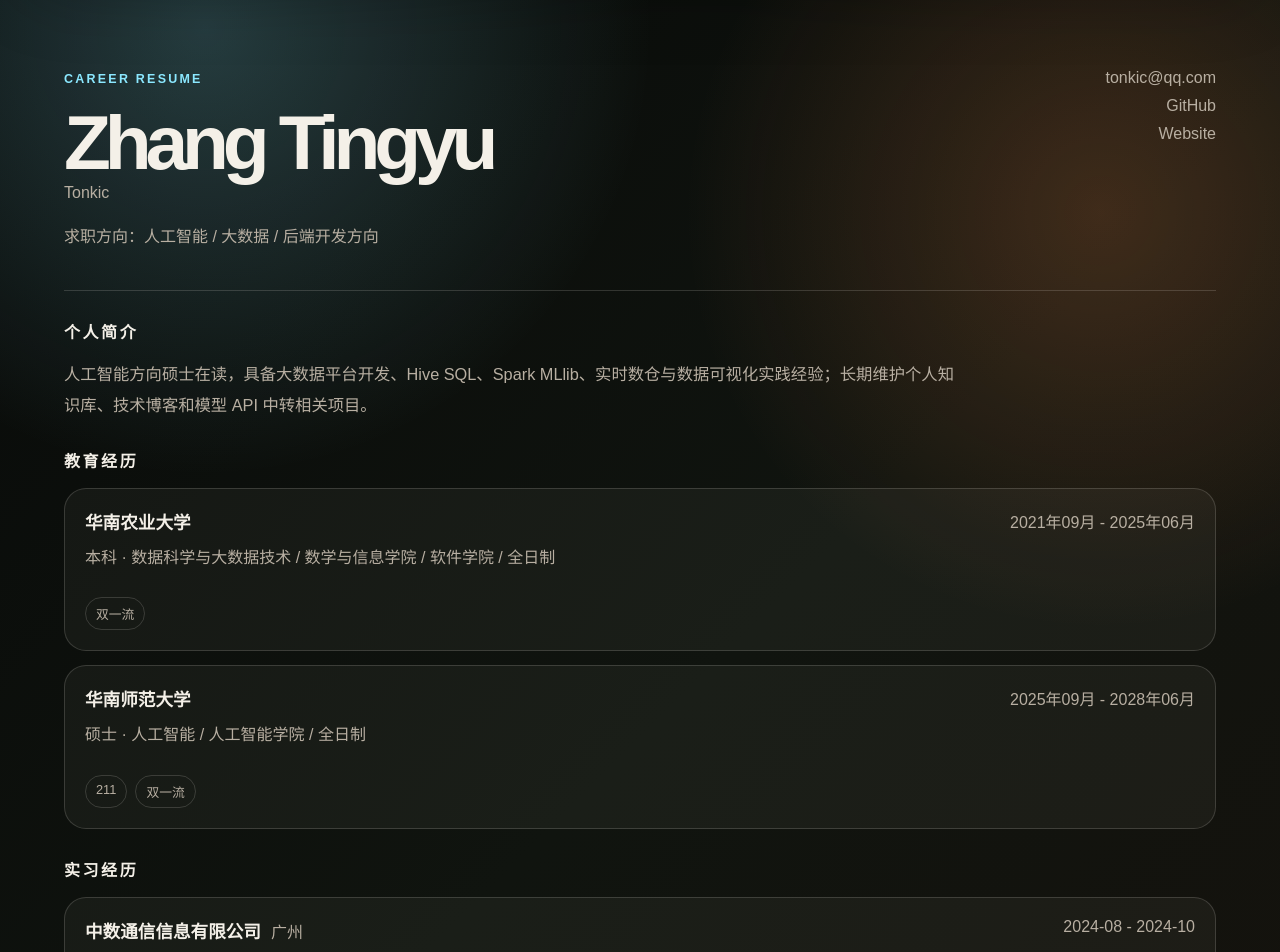
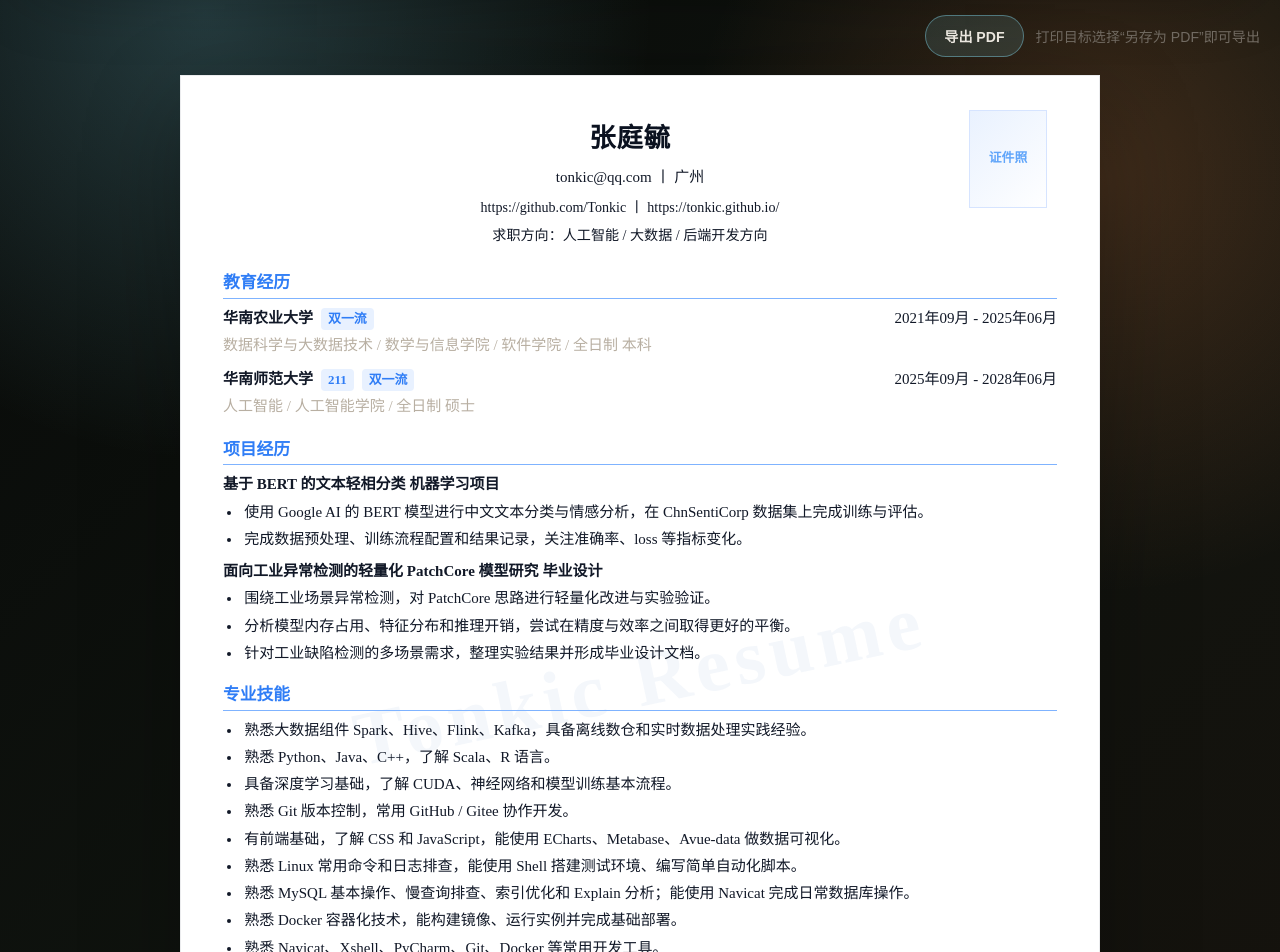
Before and after one commit to Tonkic/Tonkic.github.io, a Next.js app: page /cv in a window 1280 px wide. Shown: the part 120-1072 px from the top of the page. Built offline with nearby package versions, Linux system fonts and the light colour scheme.

Commit message:
feat: add printable resume cv

```diff
--- a/src/app/cv/page.tsx
+++ b/src/app/cv/page.tsx
@@ -1,9 +1,10 @@
-import Link from "next/link";
-import { Reveal } from "@/components/Reveal";
+import { PrintResumeButton } from "@/components/PrintResumeButton";
+import type { ReactNode } from "react";
 import {
   resumeEducation,
   resumeExperiences,
   resumeProfile,
+  resumeProjects,
   resumeSkills,
 } from "@/data/resume";
 
@@ -12,91 +13,100 @@ export const metadata = {
 };
 
 export default function CvPage() {
+  const contacts = [resumeProfile.phone, resumeProfile.email, resumeProfile.location].filter(Boolean);
+
   return (
-    <div className="page-stack resume-page">
-      <Reveal className="resume-sheet">
-        <header className="resume-header">
-          <div>
-            <p className="eyebrow">Career Resume</p>
+    <div className="resume-export-page">
+      <div className="resume-toolbar">
+        <PrintResumeButton />
+        <span>打印目标选择“另存为 PDF”即可导出</span>
+      </div>
+
+      <article className="resume-a4" aria-label="张庭毓的求职简历">
+        <header className="resume-a4-header">
+          <div className="resume-identity">
             <h1>{resumeProfile.name}</h1>
-            <p className="resume-handle">{resumeProfile.handle}</p>
-            <p className="resume-target">求职方向：{resumeProfile.target}</p>
+            <p>{contacts.join(" 丨 ")}</p>
+            <p className="resume-links">
+              {resumeProfile.github} 丨 {resumeProfile.website}
+            </p>
+            <p className="resume-target-line">求职方向：{resumeProfile.target}</p>
           </div>
-          <address className="resume-contact">
-            <a href={`mailto:${resumeProfile.email}`}>{resumeProfile.email}</a>
-            <Link href={resumeProfile.github} target="_blank">
-              GitHub
-            </Link>
-            <Link href={resumeProfile.website} target="_blank">
-              Website
-            </Link>
-          </address>
+          <div className="resume-photo" aria-label={resumeProfile.photoAlt}>
+            证件照
+          </div>
         </header>
 
-        <section className="resume-section resume-summary">
-          <h2>个人简介</h2>
-          <p>{resumeProfile.summary}</p>
-        </section>
-
-        <section className="resume-section">
-          <h2>教育经历</h2>
-          <div className="resume-timeline">
+        <ResumeSection title="教育经历">
           {resumeEducation.map((item) => (
-              <article className="resume-item" key={`${item.school}-${item.degree}`}>
-                <div className="resume-item-main">
-                  <h3>{item.school}</h3>
-                  <p>
-                    {item.degree} · {item.detail}
-                  </p>
-                  <div className="tag-row">
+            <div className="resume-line-item" key={`${item.school}-${item.degree}`}>
+              <div>
+                <strong>{item.school}</strong>
                 {item.tags.map((tag) => (
-                      <span className="tag" key={tag}>
+                  <span className="resume-badge" key={tag}>
                     {tag}
                   </span>
                 ))}
-                  </div>
+                <p>
+                  {item.detail} {item.degree}
+                </p>
               </div>
               <time>{item.period}</time>
-              </article>
+            </div>
           ))}
+        </ResumeSection>
+
+        <ResumeSection title="项目经历">
+          {resumeProjects.map((project) => (
+            <div className="resume-block-item" key={project.name}>
+              <strong>
+                {project.name}
+                <span>{project.description}</span>
+              </strong>
+              <BulletList items={project.bullets} />
             </div>
-        </section>
+          ))}
+        </ResumeSection>
 
-        <section className="resume-section">
-          <h2>实习经历</h2>
-          <div className="resume-timeline">
+        <ResumeSection title="专业技能">
+          <BulletList items={resumeSkills} />
+        </ResumeSection>
+
+        <ResumeSection title="实习经历">
           {resumeExperiences.map((item) => (
-              <article className="resume-item resume-experience" key={`${item.company}-${item.role}`}>
-                <div className="resume-item-main">
-                  <div className="resume-item-title">
-                    <h3>{item.company}</h3>
+            <div className="resume-internship" key={`${item.company}-${item.role}`}>
+              <div className="resume-line-item compact">
+                <strong>{item.company}</strong>
+                <time>{item.period}</time>
+              </div>
+              <div className="resume-line-item compact muted">
+                <span>{item.role}</span>
                 <span>{item.location}</span>
               </div>
-                  <p className="resume-role">{item.role}</p>
-                  <ul>
-                    {item.bullets.map((bullet) => (
-                      <li key={bullet}>{bullet}</li>
+              <BulletList items={item.bullets} />
+            </div>
           ))}
-                  </ul>
-                </div>
-                <time>{item.period}</time>
+        </ResumeSection>
       </article>
-            ))}
-          </div>
-        </section>
-
-        <section className="resume-section">
-          <h2>技能栈</h2>
-          <div className="resume-skills">
-            {resumeSkills.map((group) => (
-              <article key={group.label}>
-                <h3>{group.label}</h3>
-                <p>{group.items.join(" / ")}</p>
-              </article>
-            ))}
-          </div>
-        </section>
-      </Reveal>
     </div>
   );
 }
+
+function ResumeSection({ children, title }: { children: ReactNode; title: string }) {
+  return (
+    <section className="resume-a4-section">
+      <h2>{title}</h2>
+      <div className="resume-section-body">{children}</div>
+    </section>
+  );
+}
+
+function BulletList({ items }: { items: string[] }) {
+  return (
+    <ul className="resume-bullets">
+      {items.map((item) => (
+        <li key={item}>{item}</li>
+      ))}
+    </ul>
+  );
+}
--- a/src/app/globals.css
+++ b/src/app/globals.css
@@ -1292,6 +1292,208 @@ p {
   line-height: 1.65;
 }
 
+.resume-export-page {
+  display: grid;
+  gap: 18px;
+  padding: 42px 0 80px;
+}
+
+.resume-toolbar {
+  display: flex;
+  align-items: center;
+  justify-content: flex-end;
+  gap: 12px;
+  color: var(--subtle);
+  font-size: 0.88rem;
+}
+
+.resume-print-button {
+  border: 1px solid rgba(139, 232, 255, 0.42);
+  border-radius: 999px;
+  background: rgba(139, 232, 255, 0.12);
+  color: var(--ink);
+  cursor: pointer;
+  font: inherit;
+  font-weight: 700;
+  padding: 10px 18px;
+  transition:
+    transform 180ms ease,
+    border-color 180ms ease,
+    background 180ms ease;
+}
+
+.resume-print-button:hover {
+  border-color: rgba(139, 232, 255, 0.75);
+  background: rgba(139, 232, 255, 0.2);
+  transform: translateY(-1px);
+}
+
+.resume-a4 {
+  position: relative;
+  width: min(100%, 920px);
+  min-height: 1300px;
+  margin: 0 auto;
+  padding: 34px 42px 44px;
+  border: 1px solid rgba(12, 22, 38, 0.08);
+  background: #fff;
+  box-shadow: 0 32px 90px rgba(0, 0, 0, 0.28);
+  color: #111827;
+  font-family: "Times New Roman", "Noto Serif SC", serif;
+  font-size: 15px;
+  line-height: 1.55;
+}
+
+.resume-a4::after {
+  position: absolute;
+  inset: 42% 10% auto;
+  color: rgba(38, 93, 180, 0.05);
+  content: "Tonkic Resume";
+  font-size: 4.8rem;
+  font-weight: 800;
+  letter-spacing: 0.08em;
+  pointer-events: none;
+  text-align: center;
+  transform: rotate(-12deg);
+}
+
+.resume-a4-header {
+  position: relative;
+  display: grid;
+  grid-template-columns: 1fr 88px;
+  gap: 24px;
+  align-items: start;
+  min-height: 112px;
+  margin-bottom: 18px;
+}
+
+.resume-identity {
+  padding-left: 92px;
+  text-align: center;
+}
+
+.resume-identity h1 {
+  margin: 8px 0 6px;
+  color: #0b1220;
+  font-size: 1.65rem;
+  font-weight: 800;
+  letter-spacing: 0.03em;
+}
+
+.resume-identity p {
+  margin: 4px 0;
+  color: #111827;
+}
+
+.resume-links,
+.resume-target-line {
+  font-size: 0.88rem;
+}
+
+.resume-photo {
+  display: grid;
+  width: 78px;
+  height: 98px;
+  place-items: center;
+  border: 1px solid #d6e4ff;
+  background:
+    linear-gradient(135deg, rgba(59, 130, 246, 0.08), rgba(255, 255, 255, 0.9)),
+    #f8fbff;
+  color: #60a5fa;
+  font-size: 0.8rem;
+  font-weight: 700;
+  text-align: center;
+}
+
+.resume-a4-section {
+  position: relative;
+  z-index: 1;
+  margin-top: 16px;
+}
+
+.resume-a4-section h2 {
+  margin: 0 0 8px;
+  border-bottom: 1.5px solid #7fb3ff;
+  color: #2f7df6;
+  font-size: 1.05rem;
+  font-weight: 800;
+  line-height: 1.7;
+}
+
+.resume-section-body {
+  display: grid;
+  gap: 9px;
+}
+
+.resume-line-item {
+  display: grid;
+  grid-template-columns: minmax(0, 1fr) auto;
+  gap: 18px;
+  align-items: baseline;
+}
+
+.resume-line-item.compact {
+  gap: 12px;
+}
+
+.resume-line-item strong,
+.resume-block-item strong,
+.resume-internship strong {
+  color: #111827;
+  font-weight: 800;
+}
+
+.resume-line-item p {
+  margin: 3px 0 0;
+}
+
+.resume-line-item time {
+  color: #111827;
+  white-space: nowrap;
+}
+
+.resume-line-item.muted {
+  color: #1f2937;
+}
+
+.resume-badge {
+  display: inline-flex;
+  align-items: center;
+  margin-left: 8px;
+  padding: 1px 7px;
+  border-radius: 4px;
+  background: #e8f1ff;
+  color: #2f7df6;
+  font-size: 0.86em;
+  font-weight: 700;
+}
+
+.resume-block-item {
+  display: grid;
+  gap: 4px;
+}
+
+.resume-block-item strong span {
+  margin-left: 4px;
+  color: #111827;
+  font-weight: 700;
+}
+
+.resume-bullets {
+  display: grid;
+  gap: 4px;
+  margin: 0;
+  padding-left: 1.2rem;
+}
+
+.resume-bullets li {
+  padding-left: 2px;
+}
+
+.resume-internship {
+  display: grid;
+  gap: 4px;
+}
+
 @keyframes spin {
   to {
     transform: rotate(360deg);
@@ -1384,6 +1586,11 @@ p {
 }
 
 @media print {
+  @page {
+    size: A4;
+    margin: 10mm;
+  }
+
   body {
     background: #fff;
     color: #111;
@@ -1391,7 +1598,8 @@ p {
 
   .site-header,
   .smooth-scroll,
-  .eyebrow {
+  .eyebrow,
+  .resume-toolbar {
     display: none !important;
   }
 
@@ -1412,6 +1620,32 @@ p {
     border-radius: 0;
     background: #fff;
     box-shadow: none;
+  }
+
+  .resume-export-page {
+    display: block;
+    padding: 0;
+  }
+
+  .resume-a4 {
+    width: 100%;
+    min-height: auto;
+    margin: 0;
+    padding: 0;
+    border: 0;
+    box-shadow: none;
+    font-size: 10.5pt;
+  }
+
+  .resume-a4::after {
+    display: none;
+  }
+
+  .resume-a4-section,
+  .resume-line-item,
+  .resume-block-item,
+  .resume-internship {
+    break-inside: avoid;
   }
 
   .resume-header h1,
--- /dev/null
+++ b/src/components/PrintResumeButton.tsx
@@ -0,0 +1,9 @@
+"use client";
+
+export function PrintResumeButton() {
+  return (
+    <button className="resume-print-button" onClick={() => window.print()} type="button">
+      导出 PDF
+    </button>
+  );
+}
--- a/src/data/resume.ts
+++ b/src/data/resume.ts
@@ -1,12 +1,3 @@
-export type ResumeExperience = {
-  company: string;
-  department?: string;
-  location: string;
-  period: string;
-  role: string;
-  bullets: string[];
-};
-
 export type ResumeEducation = {
   degree: string;
   detail: string;
@@ -15,15 +6,31 @@ export type ResumeEducation = {
   tags: string[];
 };
 
+export type ResumeExperience = {
+  company: string;
+  location: string;
+  period: string;
+  role: string;
+  bullets: string[];
+};
+
+export type ResumeProject = {
+  description: string;
+  name: string;
+  role?: string;
+  bullets: string[];
+};
+
 export const resumeProfile = {
-  name: "Zhang Tingyu",
+  name: "张庭毓",
   handle: "Tonkic",
+  phone: "",
+  location: "广州",
   target: "人工智能 / 大数据 / 后端开发方向",
   email: "tonkic@qq.com",
   github: "https://github.com/Tonkic",
   website: "https://tonkic.github.io/",
-  summary:
-    "人工智能方向硕士在读，具备大数据平台开发、Hive SQL、Spark MLlib、实时数仓与数据可视化实践经验；长期维护个人知识库、技术博客和模型 API 中转相关项目。",
+  photoAlt: "证件照占位符",
 };
 
 export const resumeEducation: ResumeEducation[] = [
@@ -43,12 +50,44 @@ export const resumeEducation: ResumeEducation[] = [
   },
 ];
 
+export const resumeProjects: ResumeProject[] = [
+  {
+    name: "基于 BERT 的文本轻相分类",
+    description: "机器学习项目",
+    bullets: [
+      "使用 Google AI 的 BERT 模型进行中文文本分类与情感分析，在 ChnSentiCorp 数据集上完成训练与评估。",
+      "完成数据预处理、训练流程配置和结果记录，关注准确率、loss 等指标变化。",
+    ],
+  },
+  {
+    name: "面向工业异常检测的轻量化 PatchCore 模型研究",
+    description: "毕业设计",
+    bullets: [
+      "围绕工业场景异常检测，对 PatchCore 思路进行轻量化改进与实验验证。",
+      "分析模型内存占用、特征分布和推理开销，尝试在精度与效率之间取得更好的平衡。",
+      "针对工业缺陷检测的多场景需求，整理实验结果并形成毕业设计文档。",
+    ],
+  },
+];
+
+export const resumeSkills = [
+  "熟悉大数据组件 Spark、Hive、Flink、Kafka，具备离线数仓和实时数据处理实践经验。",
+  "熟悉 Python、Java、C++，了解 Scala、R 语言。",
+  "具备深度学习基础，了解 CUDA、神经网络和模型训练基本流程。",
+  "熟悉 Git 版本控制，常用 GitHub / Gitee 协作开发。",
+  "有前端基础，了解 CSS 和 JavaScript，能使用 ECharts、Metabase、Avue-data 做数据可视化。",
+  "熟悉 Linux 常用命令和日志排查，能使用 Shell 搭建测试环境、编写简单自动化脚本。",
+  "熟悉 MySQL 基本操作、慢查询排查、索引优化和 Explain 分析；能使用 Navicat 完成日常数据库操作。",
+  "熟悉 Docker 容器化技术，能构建镜像、运行实例并完成基础部署。",
+  "熟悉 Navicat、Xshell、PyCharm、Git、Docker 等常用开发工具。",
+];
+
 export const resumeExperiences: ResumeExperience[] = [
   {
     company: "中数通信信息有限公司",
     role: "大数据开发工程师",
     location: "广州",
-    period: "2024-08 - 2024-10",
+    period: "2024年08月 - 2024年10月",
     bullets: [
       "负责大数据平台建设和运维，编写 Hive SQL 满足业务需求。",
       "提供分析组件技术支持，编写 Flink 代码。",
@@ -60,10 +99,3 @@ export const resumeExperiences: ResumeExperience[] = [
     ],
   },
 ];
-
-export const resumeSkills = [
-  { label: "数据开发", items: ["Hive SQL", "Spark", "Spark Streaming", "Flink", "数仓建模"] },
-  { label: "机器学习", items: ["Spark MLlib", "Python", "模型训练", "人工智能基础"] },
-  { label: "Web / 工程", items: ["TypeScript", "Next.js", "React", "Git", "Linux"] },
-  { label: "可视化", items: ["ECharts", "Metabase", "Avue-data"] },
-];
```
Lines whose indentation alone changed are shown as unchanged.
